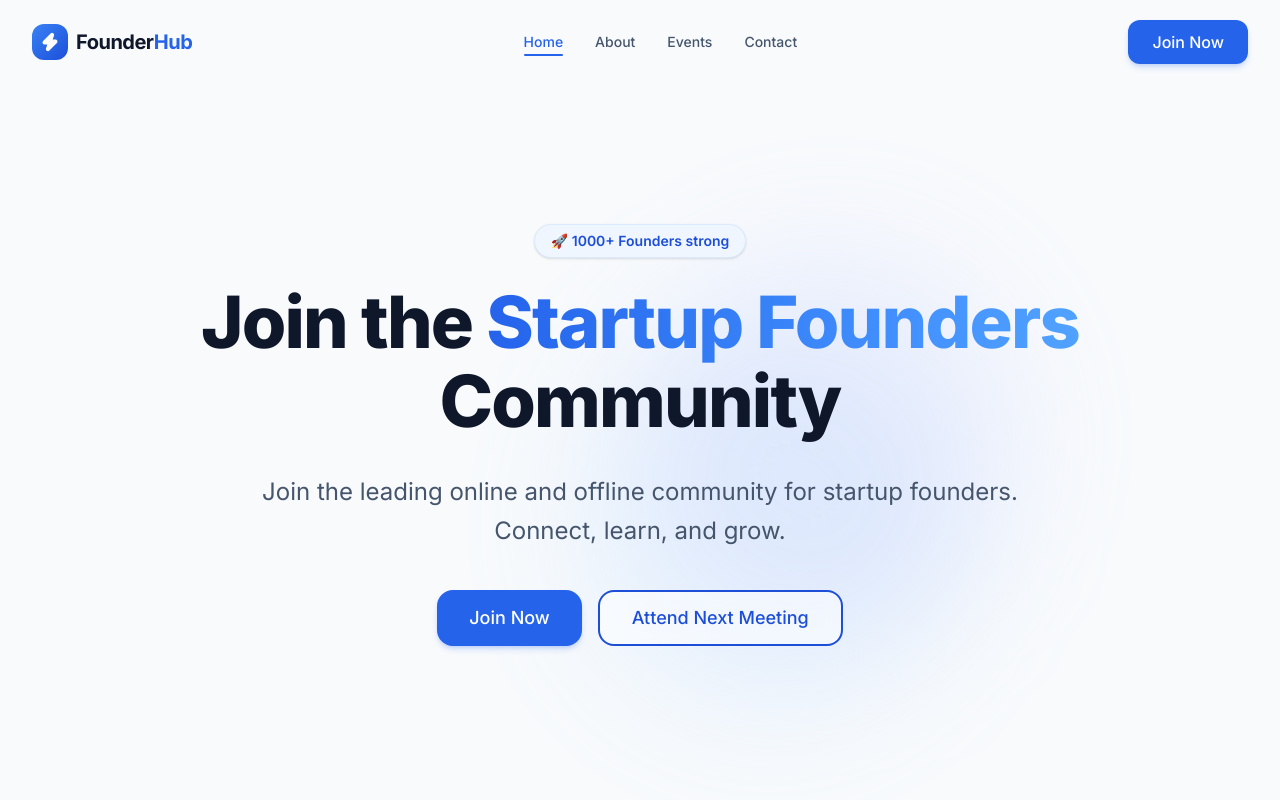
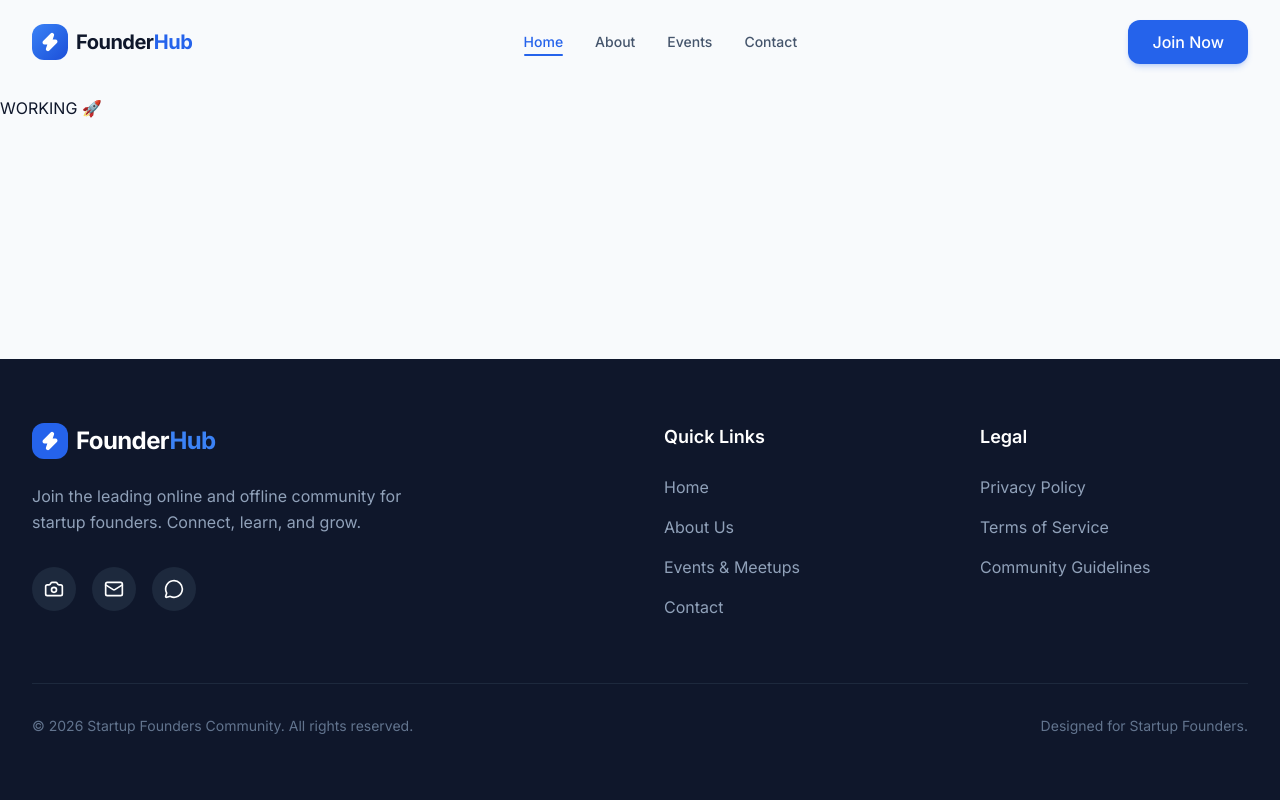
Before and after one commit to buildingbearscommunity-bit/Building-Bears, a Next.js app: page / in a window 1280 px wide. Shown: the top 800 px of the page. Built offline with nearby package versions, Linux system fonts and the light colour scheme.

Commit message:
test homepage

```diff
--- a/src/app/page.tsx
+++ b/src/app/page.tsx
@@ -1,144 +1,3 @@
-"use client";
-
-import { motion } from "framer-motion";
-import Link from "next/link";
-import { Button } from "@/components/Button";
-import { EventCard } from "@/components/EventCard";
-import { TestimonialCard } from "@/components/TestimonialCard";
-import { siteConfig, benefits, upcomingEvents, testimonials } from "@/data/config";
-import * as Icons from "lucide-react";
-
 export default function Home() {
-  return (
-    <div className="flex flex-col min-h-screen">
-      {/* Hero Section */}
-      <section className="relative px-4 pt-16 pb-24 md:pt-32 md:pb-40 overflow-hidden">
-        {/* Background Gradients */}
-        <div className="absolute top-0 left-1/2 -translate-x-1/2 w-full max-w-7xl h-full -z-10 opacity-30 pointer-events-none">
-          <div className="absolute top-1/4 left-1/4 w-96 h-96 bg-primary-400 rounded-full mix-blend-multiply filter blur-3xl opacity-50"></div>
-          <div className="absolute top-1/3 right-1/4 w-96 h-96 bg-blue-300 rounded-full mix-blend-multiply filter blur-3xl opacity-50"></div>
-          <div className="absolute bottom-1/4 left-1/2 w-96 h-96 bg-indigo-300 rounded-full mix-blend-multiply filter blur-3xl opacity-50"></div>
-        </div>
-
-        <div className="container mx-auto max-w-5xl text-center relative z-10">
-          <motion.div
-            initial={{ opacity: 0, y: 30 }}
-            animate={{ opacity: 1, y: 0 }}
-            transition={{ duration: 0.6 }}
-          >
-            <span className="inline-block px-4 py-1.5 rounded-full bg-primary-50 text-primary-700 dark:bg-primary-900/30 dark:text-primary-300 font-semibold text-sm mb-6 border border-primary-100 dark:border-primary-800 shadow-sm">
-              🚀 1000+ Founders strong
-            </span>
-            <h1 className="text-5xl md:text-7xl font-extrabold tracking-tight mb-8 text-slate-900 dark:text-white leading-[1.1]">
-              Join the <span className="text-transparent bg-clip-text bg-gradient-to-r from-primary-600 to-blue-400">Startup Founders</span> Community
-            </h1>
-            <p className="text-xl md:text-2xl text-slate-600 dark:text-slate-300 mb-10 max-w-3xl mx-auto leading-relaxed">
-              {siteConfig.description}
-            </p>
-            <div className="flex flex-col sm:flex-row items-center justify-center gap-4">
-              <Link href="/contact" className="w-full sm:w-auto">
-                <Button size="lg" className="w-full text-lg px-8 py-6 rounded-2xl">
-                  Join Now
-                </Button>
-              </Link>
-              <Link href="/events" className="w-full sm:w-auto">
-                <Button variant="outline" size="lg" className="w-full text-lg px-8 py-6 rounded-2xl bg-white/50 dark:bg-slate-900/50 backdrop-blur">
-                  Attend Next Meeting
-                </Button>
-              </Link>
-            </div>
-          </motion.div>
-        </div>
-      </section>
-
-      {/* Benefits Section */}
-      <section className="py-24 bg-white dark:bg-slate-900 border-y border-slate-100 dark:border-slate-800 relative z-10">
-        <div className="container mx-auto px-4 max-w-7xl">
-          <div className="text-center mb-16">
-            <h2 className="text-3xl md:text-4xl font-bold text-slate-900 dark:text-white mb-4">Why Join Us?</h2>
-            <p className="text-xl text-slate-500 dark:text-slate-400">Everything you need to scale your startup</p>
-          </div>
-        <div className="grid grid-cols-1 md:grid-cols-3 gap-8">
-            {benefits.map((benefit, index) => {
-              const Icon = (Icons as unknown as Record<string, React.ElementType>)[benefit.icon] || Icons.Star;
-              return (
-                <motion.div
-                  key={index}
-                  initial={{ opacity: 0, y: 30 }}
-                  whileInView={{ opacity: 1, y: 0 }}
-                  viewport={{ once: true }}
-                  transition={{ delay: index * 0.1 }}
-                  className="p-8 rounded-3xl bg-slate-50 dark:bg-slate-800/50 border border-slate-100 dark:border-slate-800 text-center group hover:bg-white dark:hover:bg-slate-800 transition-colors shadow-sm hover:shadow-xl"
-                >
-                  <div className="w-16 h-16 mx-auto bg-primary-100 text-primary-600 dark:bg-primary-900/50 dark:text-primary-400 rounded-2xl flex items-center justify-center mb-6 group-hover:scale-110 transition-transform">
-                    <Icon size={32} />
-                  </div>
-                  <h3 className="text-xl font-bold text-slate-900 dark:text-white mb-3">{benefit.title}</h3>
-                  <p className="text-slate-600 dark:text-slate-400 leading-relaxed">{benefit.description}</p>
-                </motion.div>
-              );
-            })}
-          </div>
-        </div>
-      </section>
-
-      {/* Upcoming Events Section */}
-      <section className="py-24 relative">
-        <div className="container mx-auto px-4 max-w-7xl">
-          <div className="flex flex-col md:flex-row md:items-end justify-between mb-16 gap-6">
-            <div>
-              <h2 className="text-3xl md:text-4xl font-bold text-slate-900 dark:text-white mb-4">Upcoming Events</h2>
-              <p className="text-xl text-slate-500 dark:text-slate-400">Join our weekly online and offline sessions</p>
-            </div>
-            <Link href="/events" className="hidden md:inline-flex">
-              <Button variant="outline">View All Events</Button>
-            </Link>
-          </div>
-          <div className="grid grid-cols-1 md:grid-cols-2 lg:grid-cols-3 gap-8">
-            {upcomingEvents.slice(0, 3).map((event) => (
-              <EventCard key={event.id} event={event} />
-            ))}
-          </div>
-          <div className="mt-8 text-center md:hidden">
-            <Link href="/events" className="inline-block w-full">
-              <Button variant="outline" className="w-full">View All Events</Button>
-            </Link>
-          </div>
-        </div>
-      </section>
-
-      {/* Testimonials */}
-      <section className="py-24 bg-slate-900 text-white rounded-t-[3rem] md:rounded-t-[5rem] mt-12">
-        <div className="container mx-auto px-4 max-w-7xl">
-          <div className="text-center mb-16">
-            <h2 className="text-3xl md:text-4xl font-bold mb-4">What Founders Say</h2>
-            <p className="text-xl text-slate-400">Don&apos;t just take our word for it</p>
-          </div>
-          <div className="grid grid-cols-1 md:grid-cols-3 gap-8">
-            {testimonials.map((testimonial, index) => (
-              <TestimonialCard key={index} testimonial={testimonial} index={index} />
-            ))}
-          </div>
-        </div>
-      </section>
-
-      {/* CTA Section */}
-      <section className="py-32 relative overflow-hidden bg-white dark:bg-slate-950">
-        <div className="absolute inset-0 bg-primary-600 opacity-[0.03] dark:opacity-[0.1]"></div>
-        <div className="container mx-auto px-4 max-w-4xl text-center relative z-10">
-          <h2 className="text-4xl md:text-5xl font-bold text-slate-900 dark:text-white mb-6">
-            Ready to scale your startup?
-          </h2>
-          <p className="text-xl text-slate-600 dark:text-slate-300 mb-10">
-            Join thousands of founders worldwide building the future.
-          </p>
-          <Link href="/contact" className="inline-block">
-            <Button size="lg" className="text-lg px-10 py-6 rounded-2xl shadow-xl shadow-primary-500/30">
-              Apply to Join Community
-            </Button>
-          </Link>
-        </div>
-      </section>
-    </div>
-  );
+  return <h1>WORKING 🚀</h1>;
 }
```
